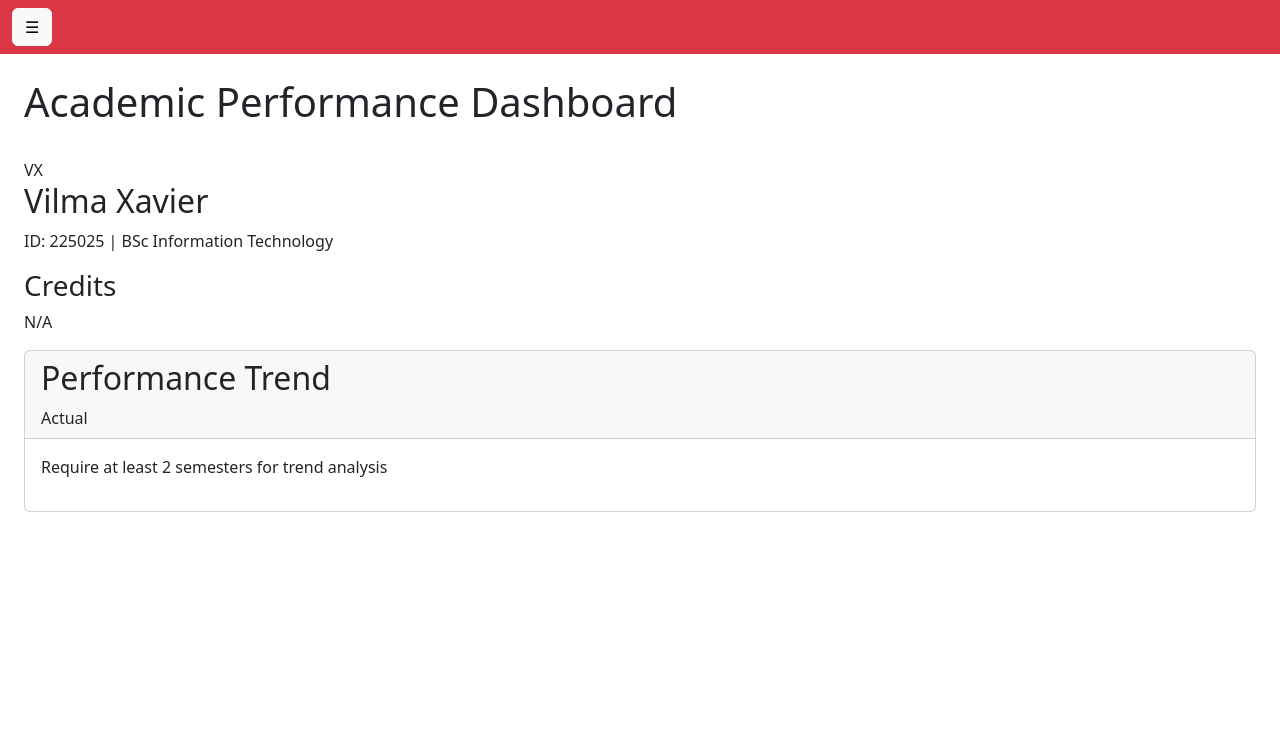
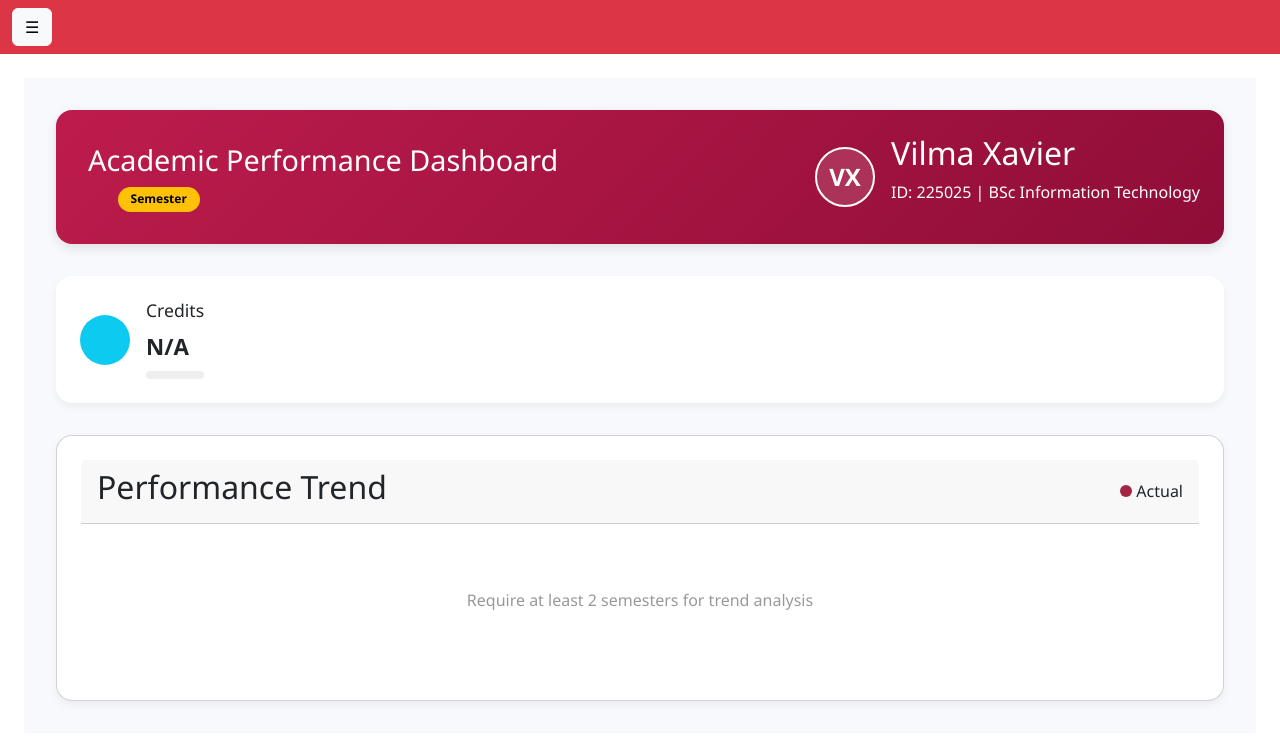
Before and after one commit to VilmaXavier/xavi-mate-website, a Flask app: page /performance in a window 1280 px wide. Shown: the top 744 px of the page. Run offline with Flask 3, Linux system fonts and the light colour scheme; the visitor is signed in with stand-in values (Sample User, id 1).

Commit message:
Update performance.html

```diff
--- a/templates/performance.html
+++ b/templates/performance.html
@@ -1,6 +1,181 @@
 {% extends "layout.html" %}
 
 {% block content %}
+<style>
+    .dashboard {
+        font-family: 'Segoe UI', sans-serif;
+        background: #f8f9fc;
+        padding: 2rem;
+    }
+
+    .dashboard-header {
+        display: flex;
+        justify-content: space-between;
+        align-items: center;
+        background: linear-gradient(135deg, #bd1c4c 0%, #8f0d38 100%);
+        color: white;
+        padding: 1.5rem;
+        border-radius: 1rem;
+        box-shadow: 0 4px 12px rgba(0, 0, 0, 0.1);
+    }
+
+    .header-content h1 {
+        font-size: 1.8rem;
+        margin: 0;
+        display: flex;
+        align-items: center;
+        gap: 0.5rem;
+    }
+
+    .academic-badges {
+        margin-top: 0.5rem;
+    }
+
+    .badge {
+        display: inline-block;
+        padding: 0.4rem 0.8rem;
+        border-radius: 1rem;
+        font-weight: bold;
+        margin-right: 0.5rem;
+    }
+
+    .status-pass { background-color: #28a745; color: white; }
+    .status-fail { background-color: #dc3545; color: white; }
+    .semester { background-color: #ffc107; color: black; }
+
+    .student-info {
+        display: flex;
+        align-items: center;
+        gap: 1rem;
+    }
+
+    .avatar {
+        background: #ffffff22;
+        border: 2px solid white;
+        color: white;
+        font-weight: bold;
+        font-size: 1.5rem;
+        border-radius: 50%;
+        width: 60px;
+        height: 60px;
+        display: flex;
+        justify-content: center;
+        align-items: center;
+    }
+
+    .metrics-grid {
+        display: grid;
+        grid-template-columns: repeat(auto-fit, minmax(280px, 1fr));
+        gap: 1.5rem;
+        margin: 2rem 0;
+    }
+
+    .metric-card {
+        background: white;
+        border-radius: 1rem;
+        padding: 1.5rem;
+        box-shadow: 0 4px 8px rgba(0, 0, 0, 0.05);
+        display: flex;
+        align-items: center;
+        gap: 1rem;
+    }
+
+    .metric-icon {
+        width: 50px;
+        height: 50px;
+        border-radius: 50%;
+        display: flex;
+        justify-content: center;
+        align-items: center;
+        font-size: 1.5rem;
+        color: white;
+    }
+
+    .bg-info { background: #ab1e27; }
+    .bg-danger { background: #dc3545; }
+    .bg-warning { background: #ffc107; color: black; }
+
+    .metric-content h3 {
+        margin: 0;
+        font-size: 1.1rem;
+    }
+
+    .metric-value {
+        font-size: 1.4rem;
+        font-weight: bold;
+        margin-top: 0.5rem;
+    }
+
+    .progress-bar {
+        background: #eee;
+        border-radius: 0.5rem;
+        overflow: hidden;
+        height: 8px;
+        margin-top: 0.5rem;
+    }
+
+    .progress {
+        background: #28a745;
+        height: 100%;
+    }
+
+    .trend-indicator {
+        margin-top: 0.5rem;
+        font-weight: 500;
+    }
+
+    .trend-indicator.improving { color: #28a745; }
+    .trend-indicator.declining { color: #dc3545; }
+
+    .visualization-section .card {
+        background: white;
+        border-radius: 1rem;
+        padding: 1.5rem;
+        box-shadow: 0 4px 8px rgba(0, 0, 0, 0.05);
+    }
+
+    .card-header {
+        display: flex;
+        justify-content: space-between;
+        align-items: center;
+        margin-bottom: 1rem;
+    }
+
+    .graph-legend {
+        display: flex;
+        gap: 1rem;
+    }
+
+    .legend-item {
+        display: flex;
+        align-items: center;
+        gap: 0.3rem;
+    }
+
+    .legend-color {
+        width: 12px;
+        height: 12px;
+        border-radius: 50%;
+    }
+
+    .legend-color.actual { background: #a42446; }
+    .legend-color.predicted { background: #ffc107; }
+
+    .card-body {
+        text-align: center;
+    }
+
+    .empty-state {
+        padding: 2rem;
+        color: #999;
+    }
+
+    .empty-state i {
+        font-size: 2rem;
+        margin-bottom: 0.5rem;
+    }
+</style>
+
 <div class="dashboard">
     <header class="dashboard-header">
         <div class="header-content">
```
